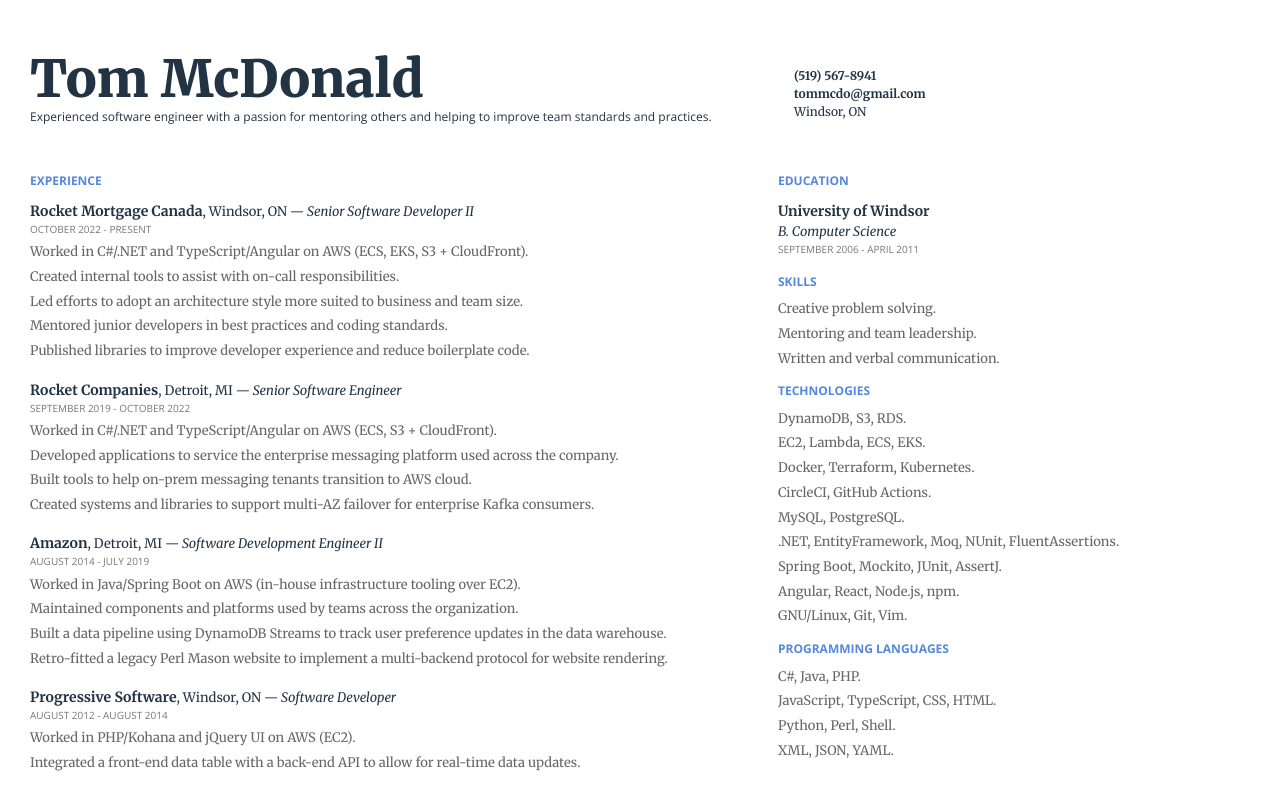
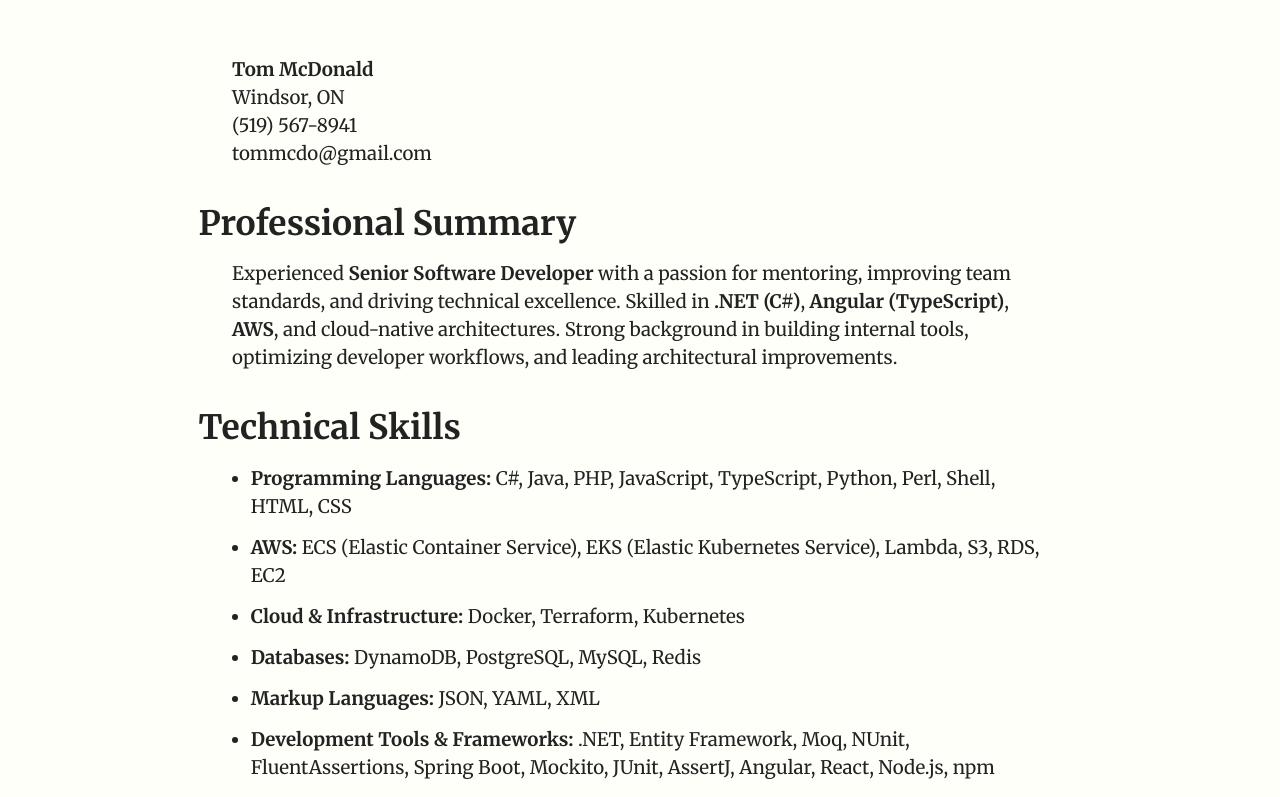
Before and after one commit to tommcdo/resume, a React (Vite) app: page / in a window 1280 px wide. Shown: the top 797 px of the page. Built offline with nearby package versions, Linux system fonts and the light colour scheme.

Commit message:
Style overhaul, optimize for ATS

```diff
--- a/src/App.css
+++ b/src/App.css
@@ -1,212 +1,119 @@
-:root {
-  line-height: 1.5;
-  font-weight: 400;
-  font-synthesis: none;
-  text-rendering: optimizeLegibility;
-  -webkit-font-smoothing: antialiased;
-  -moz-osx-font-smoothing: grayscale;
+* {
+  margin: 0;
+  padding: 0;
+  font-size: 14pt;
+  font-family: "Merriweather", serif;
 }
 
-* {
-  padding: 0;
-  margin: 0;
+@media screen and (prefers-color-scheme: light) {
+  body {
+    background-color: #fffffa;
+    color: #222;
+
+    max-width: 8.5in;
+    margin: 0 auto;
+  }
 }
 
-body {
-  padding: 20px;
-  margin: 0;
-  font-family: "Merriweather", serif;
-  display: flex;
-  place-items: center;
-  min-width: 320px;
-  min-height: 100vh;
+@media screen and (prefers-color-scheme: dark) {
+  body {
+    background-color: #222;
+    color: #ffe;
+  }
 }
 
 @media print {
   body {
-    padding: 0 0.5in;
-  }
-
-  table {
-    width: 7.5in;
-  }
-}
-
-.column {
-  padding: 10px;
-}
-
-@media print, screen and (min-width: 1024px) {
-  .container {
-    display: -ms-flexbox;
-    display: -webkit-flex;
-    display: flex;
-    -webkit-flex-direction: row;
-    -ms-flex-direction: row;
-    flex-direction: row;
-    -webkit-flex-wrap: nowrap;
-    -ms-flex-wrap: nowrap;
-    flex-wrap: nowrap;
-    -webkit-justify-content: flex-start;
-    -ms-flex-pack: start;
-    justify-content: flex-start;
-    -webkit-align-content: stretch;
-    -ms-flex-line-pack: stretch;
-    align-content: stretch;
-    -webkit-align-items: flex-start;
-    -ms-flex-align: start;
-    align-items: flex-start;
-  }
-}
-
-@media screen and (min-width: 1024px) {
-  .column:nth-child(1) {
-    min-width: 728px;
-  }
-
-  .column:nth-child(2) {
-    min-width: 216px;
+    background-color: #fff;
+    color: #000;
   }
 }
 
 @media print {
-  .column:nth-child(1) {
-    width: 5.25in;
+  @page {
+    padding: 0.5in 0;
   }
-
-  .column:nth-child(2) {
-    width: 2.25in;
+  body: {
+    margin: 0;
+    padding: 0;
+  }
+  * {
+    font-size: 10pt;
   }
 }
 
-h1 {
-  font-size: 3.2em;
-  line-height: 1.1;
-  font-weight: 900;
+body {
+  padding: 2em 5em;
+  font-family: sans-serif;
 }
 
-table {
-  border-collapse: collapse;
+h1, h2, h3 {
+  margin: 1em 0 0.5em 0;
 }
 
-table td {
-  vertical-align: top;
-  padding: 0.5em;
-}
-
-p.objective {
-  font-size: 12px;
-  font-family: "Open Sans", sans-serif;
-}
-
-p.phone, p.email {
-  font-weight: bold;
+h1 {
+  font-size: 1.8em;
+  margin-left: -1em;
 }
 
 h2 {
-  margin: 1.2em 0 0.7em 0;
-  text-transform: uppercase;
-  font-family: "Open Sans", sans-serif;
-  font-size: 12px;
+  font-size: 1.4em;
 }
 
 h3 {
-  display: inline;
-  font-size: 14px;
-}
-
-section div {
-  margin-bottom: 1em;
-}
-
-p.location:before {
-  content: ", ";
-}
-
-p.location {
-  display: inline;
-  font-size: 13px;
-}
-
-p.title:before {
-  content: "\a0 \2014 \a0";
-}
-
-p.title {
-  display: inline;
-  font-style: italic;
-  font-size: 13px;
-}
-
-p.date {
-  font-size: 10px;
-  text-transform: uppercase;
-  font-family: "Open Sans", sans-serif;
-}
-
-#education p.title {
-  display: block;
-}
-
-#education p.title:before {
-  content: "";
-}
-
-#education p.location {
-  display: none;
+  font-size: 1.2em;
 }
 
 ul {
-  list-style-type: none;
+  margin-top: 0.8em;
+  padding-left: 1em;
+
+  li {
+    line-height: 1.5em;
+    padding-bottom: 0.7em;
+  }
+
 }
 
-ul li {
-  margin-top: 0.4em;
-  font-size: 13px;
+p {
+  line-height: 1.5em;
+}
+
+p, li {
+  font-size: 1em;
+}
+
+.employer {
+  .heading {
+    break-inside: avoid;
+    break-after: avoid;
+  }
+
+  .position {
+    break-inside: avoid;
+  }
+}
+
+.date {
+  font-size: 1em;
+  font-style: italic;
+}
+
+.location {
+  font-weight: 400;
+}
+
+
+.position {
+  .date {
+    font-size: 0.8em;
+    font-weight: 400;
+  }
 }
 
 #contact {
-  padding: 1em;
+  margin: 1em 0;
 }
 
-#contact p {
-  font-size: 12px;
+#techskills {
 }
-
-@media print, (prefers-color-scheme: light) {
-  :root {
-    color: #234;
-    background-color: #fff;
-  }
-
-  h2 {
-    color: #58d;
-  }
-
-  p.date {
-    color: #777;
-  }
-
-  ul {
-    color: #666;
-  }
-}
-
-@media (prefers-color-scheme: dark) {
-  :root {
-    color: #eef;
-    background-color: #222;
-  }
-
-  h2 {
-    color: #69e;
-  }
-
-  p.date {
-    color: #bbb;
-  }
-
-  ul {
-    color: #ddd;
-  }
-}
--- a/src/App.jsx
+++ b/src/App.jsx
@@ -2,12 +2,25 @@ import { useState } from 'react'
 import './App.css'
 import data from './data.yaml';
 
+function Render({ content }) {
+  return (
+    <>
+      {content.split(/[<>]/).map((part, index) => {
+        if (index % 2 === 0) {
+          return part;
+        } else {
+          return (<strong>{part}</strong>);
+        }
+      })}
+    </>
+  );
+}
 
-function Header() {
+function Summary() {
   return (
     <section id="header">
-      <h1>{data.name}</h1>
-      <p class="objective">{data.objective}</p>
+      <h1>Professional Summary</h1>
+      <p class="objective"><Render content={data.summary} /></p>
     </section>
   );
 }
@@ -15,9 +28,10 @@ function Header() {
 function Contact() {
   return (
     <section id="contact">
+      <p class="name"><strong>{data.name}</strong></p>
+      <p class="city">{data.contact.city}</p>
       <p class="phone">{data.contact.phone}</p>
       <p class="email">{data.contact.email}</p>
-      <p class="city">{data.contact.city}</p>
     </section>
   );
 }
@@ -25,20 +39,26 @@ function Contact() {
 function Experience() {
   return (
     <section id="experience">
-      <h2>Experience</h2>
-      {data.experience.map((item, jobIndex) => (
-        <div key={jobIndex}>
-          <h3>{item.company}</h3>
-          <p class="location">{item.location}</p>
-          <p class="title">{item.title}</p>
-          <p class="date">{item.date}</p>
+      <h1>Experience</h1>
+      {data.experience.map((job, jobIndex) =>
+        job.positions.map((position, positionIndex) => (
+          <div class="experience">
+            <div class="employer" key={jobIndex}>
+              <div class="heading">
+                <h2>{job.company} <span class="location">({job.location})</span></h2>
+              </div>
+              <div class="position" key={positionIndex}>
+                <h3>{position.title}, <span class="date">{position.date}</span></h3>
                 <ul>
-            {item.highlights.map((highlight, highlightIndex) => (
-              <li key={highlightIndex}>{highlight}</li>
+                  {position.highlights.map((highlight, highlightIndex) => (
+                    <li key={highlightIndex}><Render content={highlight} /></li>
                   ))}
                 </ul>
               </div>
-      ))}
+            </div>
+          </div>
+        ))
+      )}
     </section>
   )
 }
@@ -46,52 +66,47 @@ function Experience() {
 function Education() {
   return (
     <section id="education">
-      <h2>Education</h2>
+      <h1>Education</h1>
       {data.education.map((item, schoolIndex) => (
-        <div key={schoolIndex}>
-          <h3>{item.school}</h3>
-          <p class="location">{item.location}</p>
-          <p class="title">{item.title}</p>
-          <p class="date">{item.date}</p>
+        <div class="institution" key={schoolIndex}>
+          <div class="heading">
+            <h2>{item.school} <span class="location">({item.location})</span></h2>
+          </div>
+          <div class="position" key={schoolIndex}>
+            <h3>{item.title}, <span class="date">{item.date}</span></h3>
+          </div>
         </div>
       ))}
     </section>
   );
 }
 
-function Lists() {
-  return data.lists.map((list, listIndex) => (
-    <section class="list" key={listIndex}>
-      <h2>{list.title}</h2>
+function TechSkills() {
+  return (
+    <section id="techskills">
+      <h1>Technical Skills</h1>
       <ul>
+        {data.technicalskills.map((list, listIndex) => (
+          <li>
+            <strong>{list.title}: </strong>
             {list.items.map((item, itemIndex) => (
-          <li key={itemIndex}>{item}</li>
+              <>{itemIndex > 0 && ", "}<Render content={item} /></>
+            ))}
+          </li>
         ))}
       </ul>
     </section>
-  ));
+  );
 }
 
 function App() {
   return (
     <>
-      <div class="container">
-        <div class="column">
-          <Header />
-        </div>
-        <div class="column">
       <Contact />
-        </div>
-      </div>
-      <div class="container">
-        <div class="column">
+      <Summary />
+      <TechSkills />
       <Experience />
-        </div>
-        <div class="column">
       <Education />
-          <Lists />
-        </div>
-      </div>
     </>
   )
 }
--- a/src/data.yaml
+++ b/src/data.yaml
@@ -5,48 +5,65 @@ contact:
   phone: (519) 567-8941
   email: tommcdo@gmail.com
 
-objective: Experienced software engineer with a passion for mentoring others and helping to improve team standards and practices.
+summary: |
+  Experienced <Senior Software Developer> with a passion for mentoring,
+  improving team standards, and driving technical excellence. Skilled in <.NET
+  (C#)>, <Angular (TypeScript)>, <AWS>, and cloud-native architectures. Strong
+  background in building internal tools, optimizing developer workflows, and
+  leading architectural improvements.
 
 experience:
 
   - company: Rocket Mortgage Canada
     location: Windsor, ON
-    title: Senior Software Developer II
-    date: October 2022 - Present
-    highlights:
-      - Worked in C#/.NET and TypeScript/Angular on AWS (ECS, EKS, S3 + CloudFront).
-      - Created internal tools to assist with on-call responsibilities.
-      - Led efforts to adopt an architecture style more suited to business and team size.
-      - Mentored junior developers in best practices and coding standards.
-      - Published libraries to improve developer experience and reduce boilerplate code.
+    positions:
+      - title: Senior Software Developer II
+        date: November 2023 - Present
+        highlights:
+          - Developed and maintained <.NET (C#)> and <Angular (TypeScript)> on <AWS (ECS, EKS, S3 + CloudFront)>.
+          - Created internal tools to enhance on-call workflows and troubleshooting efficiency.
+          - Led architecture improvements to align with business needs and team size.
+      - title: Senior Software Developer
+        date: October 2022 - November 2023
+        highlights:
+          - Mentored junior developers in <best practices>, <coding standards>, and <architectural patterns>.
+          - Published reusable <developer libraries> to improve team productivity and reduce boilerplate code.
 
   - company: Rocket Companies
     location: Detroit, MI
-    title: Senior Software Engineer
-    date: September 2019 - October 2022
-    highlights:
-      - Worked in C#/.NET and TypeScript/Angular on AWS (ECS, S3 + CloudFront).
-      - Developed applications to service the enterprise messaging platform used across the company.
-      - Built tools to help on-prem messaging tenants transition to AWS cloud.
-      - Created systems and libraries to support multi-AZ failover for enterprise Kafka consumers.
+    positions:
+      - title: Senior Software Engineer
+        date: October 2021 - October 2022
+        highlights:
+          - Designed and implemented enterprise <messaging platform applications> using <.NET (C#)>, <Angular (TypeScript)>, and <AWS (ECS, S3 + CloudFront)>.
+          - Engineered multi-AZ <failover solutions for Kafka consumers>, ensuring high availability.
+      - title: Software Engineer
+        date: September 2019 - October 2021
+        highlights:
+          - Developed tools to facilitate <on-prem to cloud migration> for messaging tenants.
+          - Built a <logging library> in <Spring Boot (Java)> to implement company logging standards, with feature-parity to existing .NET libraries.
 
   - company: Amazon
     location: Detroit, MI
-    title: Software Development Engineer II
-    date: August 2014 - July 2019
-    highlights:
-      - Worked in Java/Spring Boot on AWS (in-house infrastructure tooling over EC2).
-      - Maintained components and platforms used by teams across the organization.
-      - Built a data pipeline using DynamoDB Streams to track user preference updates in the data warehouse.
-      - Retro-fitted a legacy Perl Mason website to implement a multi-backend protocol for website rendering.
+    positions:
+      - title: Software Development Engineer II
+        date: October 2018 - July 2019
+        highlights:
+          - Built and maintained internal <platform tooling> using <Spring Boot (Java)> on <AWS (EC2)>.
+          - Retro-fitted a legacy, monolithic <Perl Mason> website to implement a modern, <multi-backend rendering protocol>.
+      - title: Software Development Engineer I
+        date: August 2014 - October 2018
+        highlights:
+          - Developed a <DynamoDB Streams-based data pipeline> to support analytics on user preferences.
 
   - company: Progressive Software
     location: Windsor, ON
-    title: Software Developer
-    date: August 2012 - August 2014
-    highlights:
-      - Worked in PHP/Kohana and jQuery UI on AWS (EC2).
-      - Integrated a front-end data table with a back-end API to allow for real-time data updates.
+    positions:
+      - title: Software Developer
+        date: August 2012 - August 2014
+        highlights:
+          - Developed web applications using <Kohana (PHP)>, <jQuery UI>, and <AWS (EC2)>.
+          - Integrated back-end <lazy loading> with front-end <data grids> for performant data access.
 
 education:
 
@@ -63,21 +80,67 @@ lists:
       - Mentoring and team leadership.
       - Written and verbal communication.
 
-  - title: Technologies
-    items:
-      - DynamoDB, S3, RDS.
-      - EC2, Lambda, ECS, EKS.
-      - Docker, Terraform, Kubernetes.
-      - CircleCI, GitHub Actions.
-      - MySQL, PostgreSQL.
-      - .NET, EntityFramework, Moq, NUnit, FluentAssertions.
-      - Spring Boot, Mockito, JUnit, AssertJ.
-      - Angular, React, Node.js, npm.
-      - GNU/Linux, Git, Vim.
+technicalskills:
 
   - title: Programming Languages
     items:
-      - C#, Java, PHP.
-      - JavaScript, TypeScript, CSS, HTML.
-      - Python, Perl, Shell.
-      - XML, JSON, YAML.
+      - C#
+      - Java
+      - PHP
+      - JavaScript
+      - TypeScript
+      - Python
+      - Perl
+      - Shell
+      - HTML
+      - CSS
+
+  - title: AWS
+    items:
+      - ECS (Elastic Container Service)
+      - EKS (Elastic Kubernetes Service)
+      - Lambda
+      - S3
+      - RDS
+      - EC2
+
+  - title: Cloud & Infrastructure
+    items:
+      - Docker
+      - Terraform
+      - Kubernetes
+
+  - title: Databases
+    items:
+      - DynamoDB
+      - PostgreSQL
+      - MySQL
+      - Redis
+
+  - title: Markup Languages
+    items:
+      - JSON
+      - YAML
+      - XML
+
+  - title: Development Tools & Frameworks
+    items:
+      - .NET
+      - Entity Framework
+      - Moq
+      - NUnit
+      - FluentAssertions
+      - Spring Boot
+      - Mockito
+      - JUnit
+      - AssertJ
+      - Angular
+      - React
+      - Node.js
+      - npm
+
+  - title: Operating Systems
+    items:
+      - GNU/Linux
+      - macOS
+      - Windows
```
Lines whose indentation alone changed are shown as unchanged.
